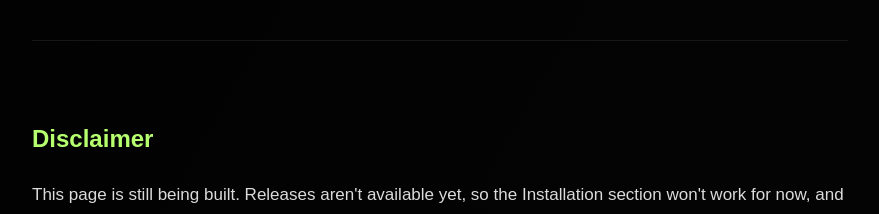
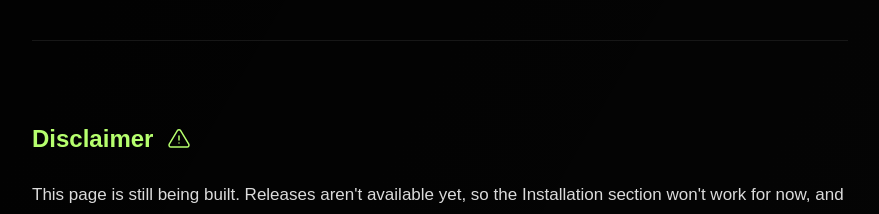
Before and after one commit to yuriongit/mxs-web, a React (Vite) app: page / in a window 1280 px wide. Shown: the part 800-1014 px from the top of the page, without its empty margins (200-1079 px from the left). Built offline with nearby package versions, Linux system fonts and the light colour scheme; a web font is replaced by a local one.

Commit message:
feat(home-section-disclaimer): add alert triangle icon to disclaimer header

```diff
--- a/src/pages/home/Home.jsx
+++ b/src/pages/home/Home.jsx
@@ -1,3 +1,4 @@
+import { IconAlertTriangle } from "@tabler/icons-react"
 import {
   buildFromSourceReqs,
   buildFromSourceSteps,
@@ -65,7 +66,7 @@ export const Home = () => (
         </div>
       </div>
 
-      <Section id="status" title="Disclaimer">
+      <Section id="status" title="Disclaimer" icon={IconAlertTriangle}>
         <div className="flex w-full flex-col gap-8.5 md:flex-row md:items-start md:justify-between">
           <p className="text-base leading-relaxed text-paragraph">
             This page is still being built. Releases aren't available yet, so
```
